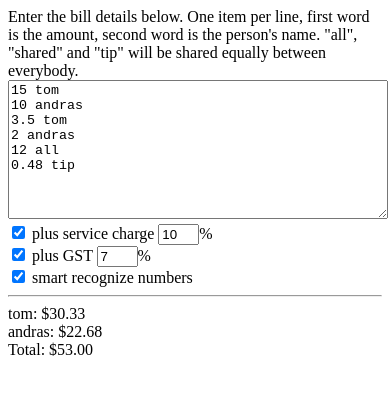
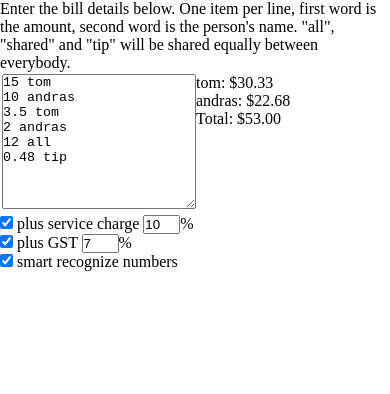
Before and after one commit to sullerandras/billshare, a plain HTML site: page index.html in a window 390 px wide. Drawn offline with Linux system fonts and the light colour scheme.

Commit message:
style a little bit for mobile devices

```diff
--- a/index.html
+++ b/index.html
@@ -2,10 +2,16 @@
 <html ng-app="MyApp">
 <head>
 	<meta charset="utf-8">
+	<meta name="viewport" content="width=device-width, initial-scale=1.0, maximum-scale=1.0, user-scalable=yes" />
 	<title>Bill Share</title>
 	<script src="angular-1.0.2.min.js"></script>
+	<link rel="stylesheet" href="handheld.css"/>
+	<link media="handheld, only screen and (max-width: 480px), only screen and (max-device-width: 480px)" href="handheld.css" type="text/css" rel="stylesheet" />
 	<style>
+	table { width: 100%; }
+	td { width: 50%; vertical-align: top; }
 	textarea { width: 100%; height: 10em; }
+	* { padding: 0 !important; margin: 0 !important; }
 	</style>
 	<script>
 		var app = angular.module('MyApp', [])
@@ -108,8 +114,20 @@
 	</script>
 </head>
 <body ng-controller="AppController">
-	Enter the bill details below. One item per line, first word is the amount, second word is the person's name. "all", "shared" and "tip" will be shared equally between everybody.
-	<textarea ng-model="text"></textarea>
+	Enter the bill details below. One item per line, first word is the amount, second word is the person's name. "all", "shared" and "tip" will be shared equally between everybody.<br>
+	<table>
+		<tr>
+			<td>
+				<textarea ng-model="text"></textarea>
+			</td>
+			<td>
+				<div ng-repeat="person in persons">
+					{{person.name}}: {{person.getTotal() | currency}}
+				</div>
+				<div>Total: {{getTotal() | currency}}</div>
+			</td>
+		</tr>
+	</table>
 	<input type="checkbox" ng-model="service_charge"> plus service charge
 	<input ng-model="service_charge_percent" size="2">%
 	<br>
@@ -118,10 +136,5 @@
 	<br>
 	<input type="checkbox" ng-model="smart_numbers"> smart recognize numbers
 	<br>
-	<hr>
-	<div ng-repeat="person in persons">
-		{{person.name}}: {{person.getTotal() | currency}}
-	</div>
-	<div>Total: {{getTotal() | currency}}</div>
 </body>
 </html>
```
